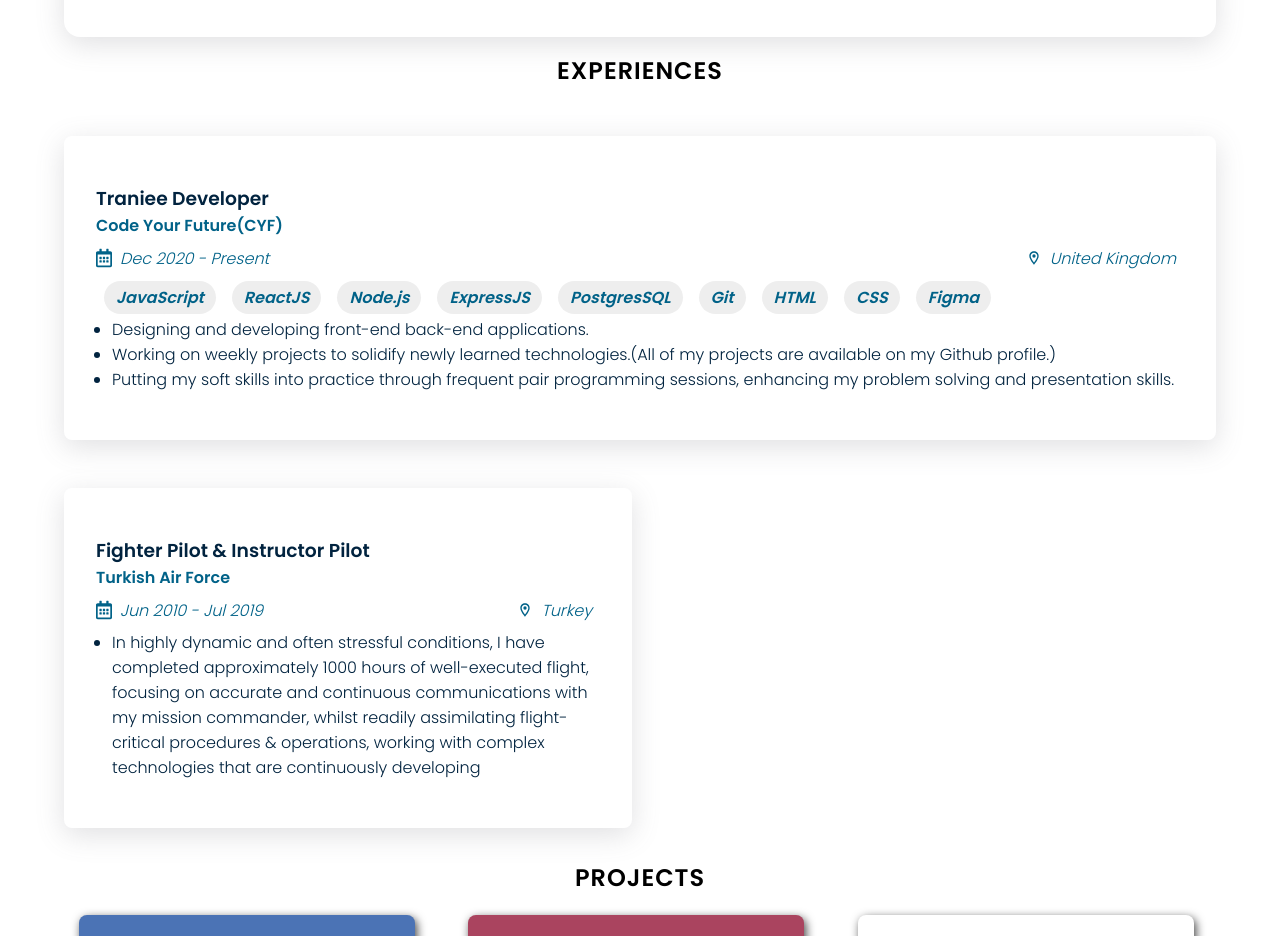
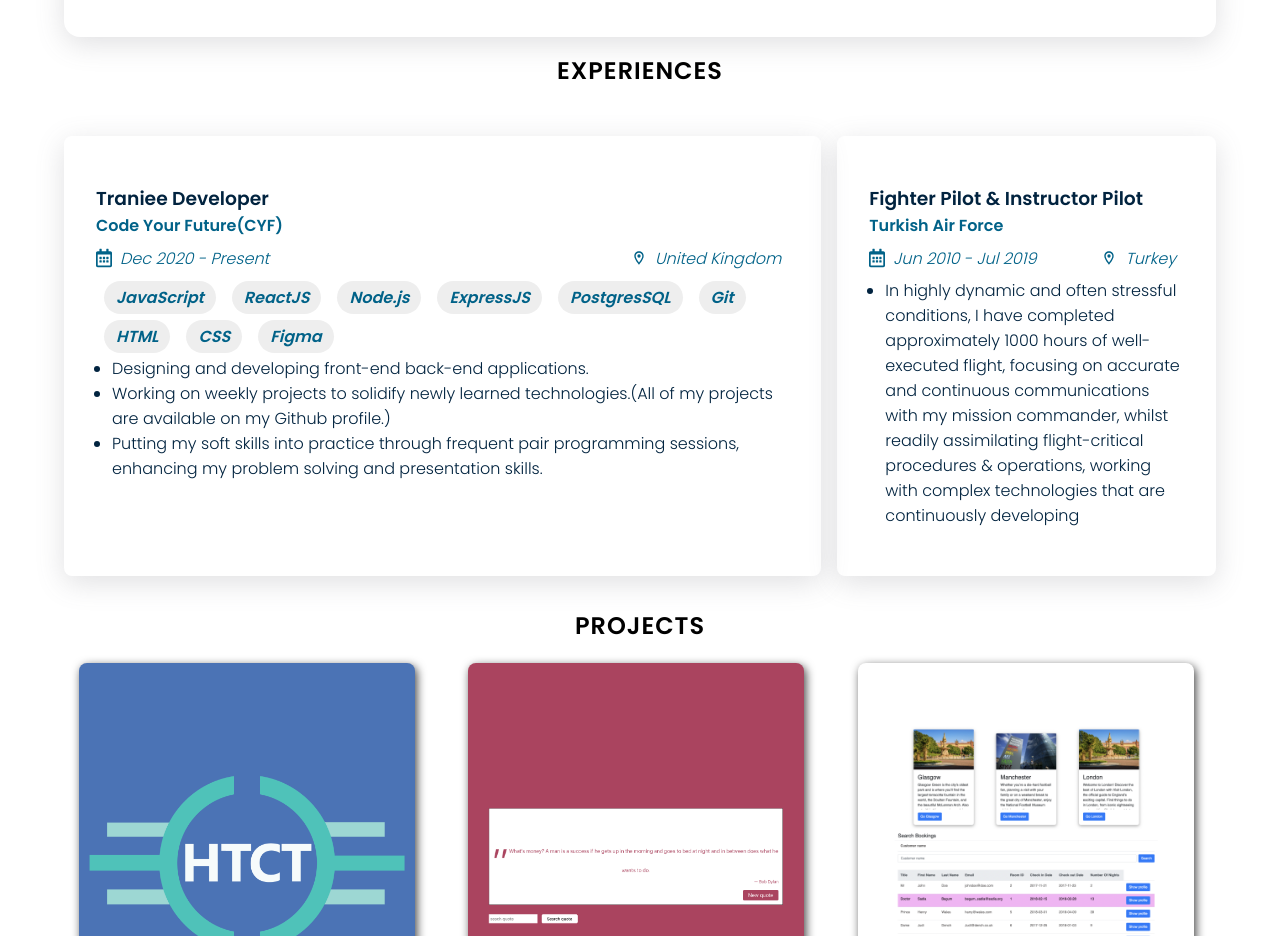
Before and after one commit to musayuksel/CV, a React (Create React App) app: page / in a window 1280 px wide. Shown: the part 1060-1996 px from the top of the page. Built offline with nearby package versions, Linux system fonts and the light colour scheme.

Commit message:
Style:change break points

```diff
--- a/src/App.css
+++ b/src/App.css
@@ -67,12 +67,12 @@ main {
 /*experience card styles  */
 .experiences-container {
   display: grid;
-  grid-template-columns: 1fr 1fr;
+  grid-template-columns: 2fr 1fr;
   grid-gap: 1rem;
 }
-.experiences-container .experience-card:first-of-type {
+/* .experiences-container .experience-card:first-of-type {
   grid-column: 1/3;
-}
+} */
 #experiences {
   grid-column: 1/3;
 }
@@ -193,19 +193,16 @@ footer a {
   .project-container {
     grid-template-columns: 1fr;
   }
+  .experiences-container {
+    grid-template-columns: 1fr;
+  }
+  #experiences {
+    grid-column: 1/2;
+  }
 }
 @media only screen and (max-width: 750px) {
   .volunteer {
     grid-template-columns: 1fr;
-  }
-  .experiences-container {
-    grid-template-columns: 1fr;
-  }
-  .experiences-container .experience-card:first-of-type {
-    grid-column: 1/2;
-  }
-  #experiences {
-    grid-column: 1/2;
   }
 
   .tech-skills ul {
```
